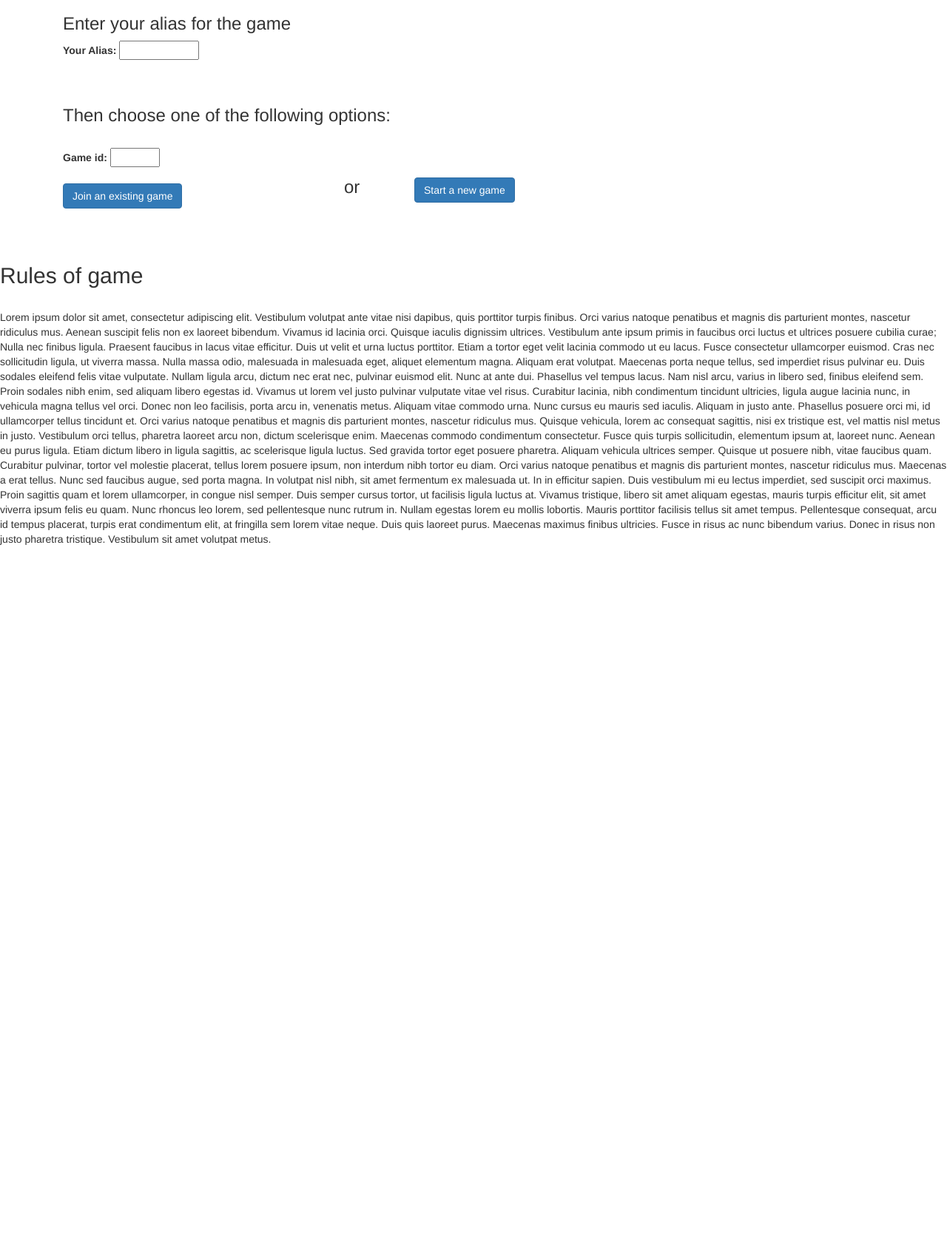
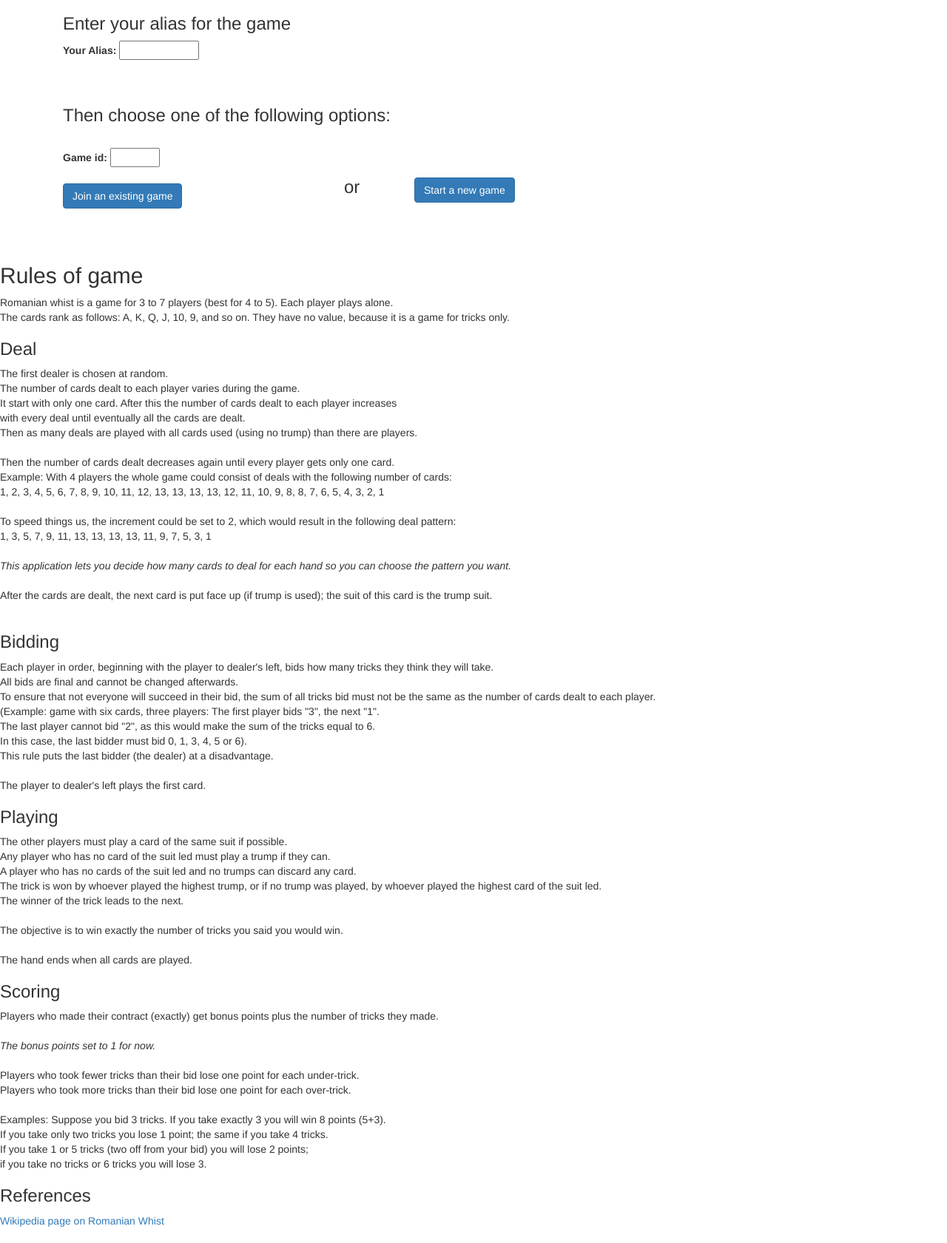
Before and after one commit to pfajeau/rom-whist, a Flask app: page / in a window 1280 px wide. Shown: the part 184-1865 px from the top of the page at 74% size. Before the commit the page ends 921 px from the top, so only its background shows below. Run offline with Flask 2, Linux system fonts and the light colour scheme; parts of the project's set-up code (start-up, migrations or seed data) failed here and were passed over; some libraries are stand-ins or nearby versions.

Commit message:
Added rules of game

```diff
--- a/romwhist/ui/templates/index.html
+++ b/romwhist/ui/templates/index.html
@@ -2,6 +2,8 @@
 
 
 {% block content %}
+  <link rel="stylesheet" href="{{ url_for('static', filename='css/cards.css') }}"/>
+
   {% if error %}
   <p class=error><strong>Error:</strong> {{ error }}
   {% endif %}
@@ -35,7 +37,7 @@
           </div>
           <div class="col-1">
             <!-- <h2>Join a game</h2> -->
-            <br><h3>   or   </h3>
+            <br><h3>or</h3>
           </div>
           <!-- <h3>or</h3> -->
           <div class="col-4">
@@ -48,19 +50,64 @@
     <br><br>
     <div id=rules>
       <h2>Rules of game</h2>
-      <br>
-      <p>
-        Lorem ipsum dolor sit amet, consectetur adipiscing elit. Vestibulum volutpat ante vitae nisi dapibus, quis porttitor turpis finibus. Orci varius natoque penatibus et magnis dis parturient montes, nascetur ridiculus mus. Aenean suscipit felis non ex laoreet bibendum. Vivamus id lacinia orci. Quisque iaculis dignissim ultrices. Vestibulum ante ipsum primis in faucibus orci luctus et ultrices posuere cubilia curae; Nulla nec finibus ligula. Praesent faucibus in lacus vitae efficitur. Duis ut velit et urna luctus porttitor. Etiam a tortor eget velit lacinia commodo ut eu lacus. Fusce consectetur ullamcorper euismod.
+        <p>
+          Romanian whist is a game for 3 to 7 players (best for 4 to 5). Each player plays alone.<br>
+          The cards rank as follows: A, K, Q, J, 10, 9, and so on. They have no value, because it is a game for tricks only.
+          </p>
+          <h3>Deal</h3>
+          The first dealer is chosen at random.<br>
+          The number of cards dealt to each player varies during the game.<br>
+          It start with only one card. After this the number of cards dealt to each player increases<br>
+          with every deal until eventually all the cards are dealt.<br>
+          Then as many deals are played with all cards used (using no trump) than there are players.<br><br>
 
-Cras nec sollicitudin ligula, ut viverra massa. Nulla massa odio, malesuada in malesuada eget, aliquet elementum magna. Aliquam erat volutpat. Maecenas porta neque tellus, sed imperdiet risus pulvinar eu. Duis sodales eleifend felis vitae vulputate. Nullam ligula arcu, dictum nec erat nec, pulvinar euismod elit. Nunc at ante dui. Phasellus vel tempus lacus. Nam nisl arcu, varius in libero sed, finibus eleifend sem. Proin sodales nibh enim, sed aliquam libero egestas id. Vivamus ut lorem vel justo pulvinar vulputate vitae vel risus. Curabitur lacinia, nibh condimentum tincidunt ultricies, ligula augue lacinia nunc, in vehicula magna tellus vel orci. Donec non leo facilisis, porta arcu in, venenatis metus. Aliquam vitae commodo urna. Nunc cursus eu mauris sed iaculis.
+          Then the number of cards dealt decreases again until every player gets only one card.<br>
 
-Aliquam in justo ante. Phasellus posuere orci mi, id ullamcorper tellus tincidunt et. Orci varius natoque penatibus et magnis dis parturient montes, nascetur ridiculus mus. Quisque vehicula, lorem ac consequat sagittis, nisi ex tristique est, vel mattis nisl metus in justo. Vestibulum orci tellus, pharetra laoreet arcu non, dictum scelerisque enim. Maecenas commodo condimentum consectetur. Fusce quis turpis sollicitudin, elementum ipsum at, laoreet nunc. Aenean eu purus ligula. Etiam dictum libero in ligula sagittis, ac scelerisque ligula luctus.
+          Example: With 4 players the whole game could consist of deals with the following number of cards:<br>
+          1, 2, 3, 4, 5, 6, 7, 8, 9, 10, 11, 12, 13, 13, 13, 13, 12, 11, 10, 9, 8, 8, 7, 6, 5, 4, 3, 2, 1<br><br>
 
-Sed gravida tortor eget posuere pharetra. Aliquam vehicula ultrices semper. Quisque ut posuere nibh, vitae faucibus quam. Curabitur pulvinar, tortor vel molestie placerat, tellus lorem posuere ipsum, non interdum nibh tortor eu diam. Orci varius natoque penatibus et magnis dis parturient montes, nascetur ridiculus mus. Maecenas a erat tellus. Nunc sed faucibus augue, sed porta magna. In volutpat nisl nibh, sit amet fermentum ex malesuada ut. In in efficitur sapien.
+          To speed things us, the increment could be set to 2, which would result in the following deal pattern:<br>
+          1, 3, 5, 7, 9, 11, 13, 13, 13, 13, 11, 9, 7, 5, 3, 1<br><br>
 
-Duis vestibulum mi eu lectus imperdiet, sed suscipit orci maximus. Proin sagittis quam et lorem ullamcorper, in congue nisl semper. Duis semper cursus tortor, ut facilisis ligula luctus at. Vivamus tristique, libero sit amet aliquam egestas, mauris turpis efficitur elit, sit amet viverra ipsum felis eu quam. Nunc rhoncus leo lorem, sed pellentesque nunc rutrum in. Nullam egestas lorem eu mollis lobortis. Mauris porttitor facilisis tellus sit amet tempus. Pellentesque consequat, arcu id tempus placerat, turpis erat condimentum elit, at fringilla sem lorem vitae neque. Duis quis laoreet purus. Maecenas maximus finibus ultricies. Fusce in risus ac nunc bibendum varius. Donec in risus non justo pharetra tristique. Vestibulum sit amet volutpat metus.
-    </p>
+          <i>This application lets you decide how many cards to deal for each hand so you can choose the pattern you want.</i><br><br>
+
+          After the cards are dealt, the next card is put face up (if trump is used); the suit of this card is the trump suit.<br>
+         <br>
+         <h3>Bidding</h3>
+         Each player in order, beginning with the player to dealer's left, bids how many tricks they think they will take.<br>
+         All bids are final and cannot be changed afterwards.<br>
+         To ensure that not everyone will succeed in their bid, the sum of all tricks bid must not be the same as the number of cards dealt to each player.<br>
+         (Example: game with six cards, three players: The first player bids "3", the next "1".<br>
+         The last player cannot bid "2", as this would make the sum of the tricks equal to 6.<br>
+         In this case, the last bidder must bid 0, 1, 3, 4, 5 or 6).<br>
+         This rule puts the last bidder (the dealer) at a disadvantage.<br><br>
+
+         The player to dealer's left plays the first card.<br>
+         <h3>Playing</h3>
+         The other players must play a card of the same suit if possible.<br>
+         Any player who has no card of the suit led must play a trump if they can.<br>
+         A player who has no cards of the suit led and no trumps can discard any card.<br>
+         The trick is won by whoever played the highest trump, or if no trump was played, by whoever played the highest card of the suit led.<br>
+         The winner of the trick leads to the next.<br><br>
+
+         The objective is to win exactly the number of tricks you said you would win.<br><br>
+
+         The hand ends when all cards are played.<br>
+
+         <h3>Scoring</h3>
+         Players who made their contract (exactly) get bonus points plus the number of tricks they made.<br><br>
+         <i>The bonus points set to 1 for now.</i><br><br>
+         Players who took fewer tricks than their bid lose one point for each under-trick.<br>
+         Players who took more tricks than their bid lose one point for each over-trick.<br><br>
+
+         Examples: Suppose you bid 3 tricks. If you take exactly 3 you will win 8 points (5+3).<br>
+         If you take only two tricks you lose 1 point; the same if you take 4 tricks.<br>
+         If you take 1 or 5 tricks (two off from your bid) you will lose 2 points;<br>
+         if you take no tricks or 6 tricks you will lose 3.<br>
     </div>
+    <div>
+      <h3> References</h3>
+      <a href="https://en.wikipedia.org/wiki/Romanian_whist"> Wikipedia page on Romanian Whist</a><br><br>
 
 
     <!-- <form action="" method="post" novalidate>
```
